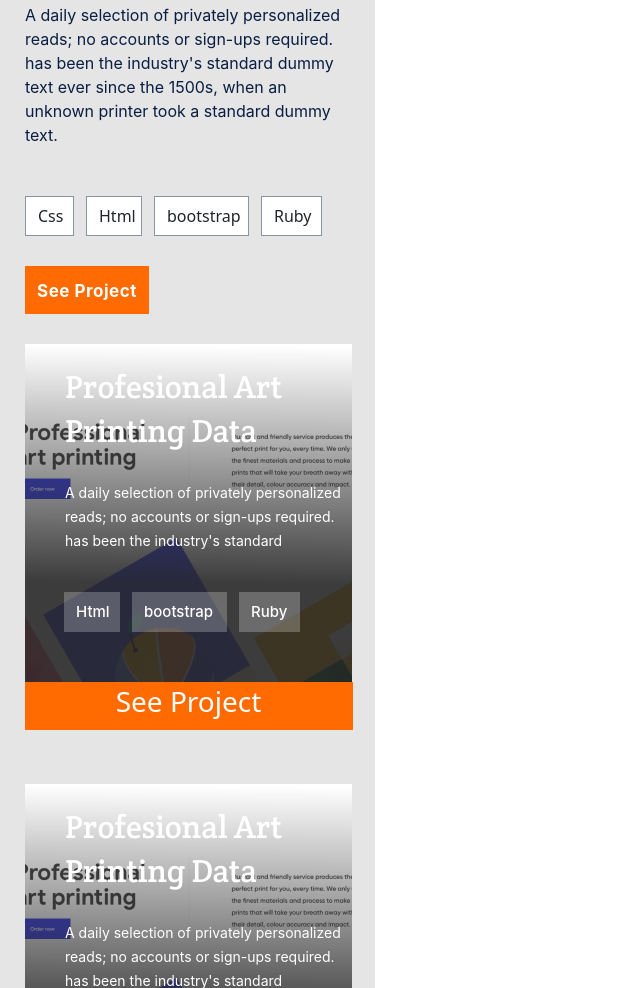
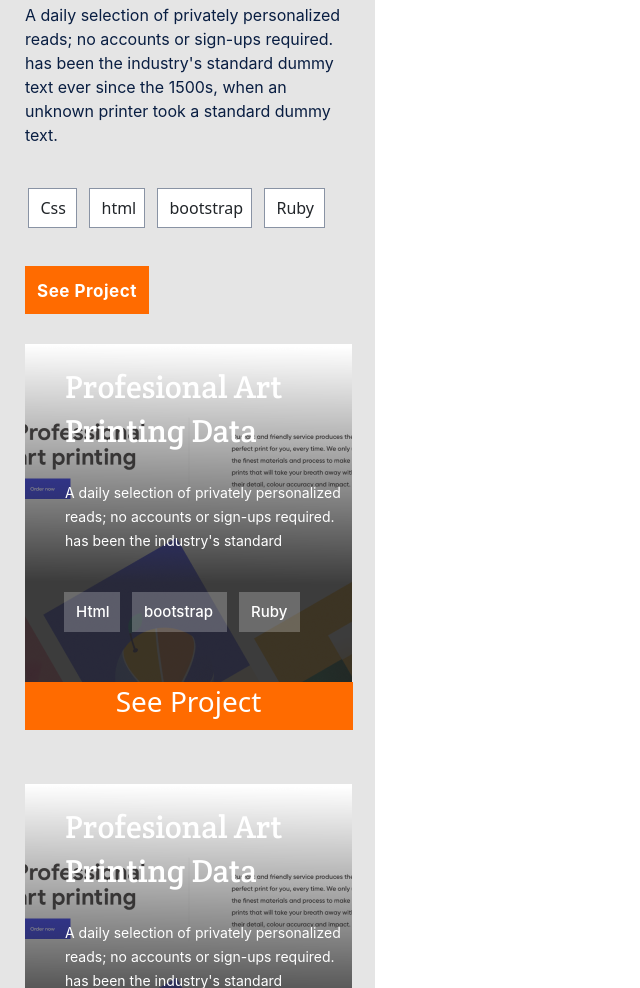
Before and after one commit to Lancelot-SO/my_portfolio, a website: page index.html in a window 1280 px wide. Shown: the part 1161-2149 px from the top of the page, without its empty margins (0-640 px from the left). Drawn offline with nearby package versions, Linux system fonts and the light colour scheme; a web font is replaced by a local one.

Commit message:
modified the list of technologies by using <ul> and <li> tags

```diff
--- a/index.html
+++ b/index.html
@@ -82,19 +82,15 @@
           when an unknown printer took a standard dummy text.
         </p>
       </div>
+
       <div class="tag">
-        <div class="tag-1">
-          <span>Css</span>
-        </div>
-        <div class="tag-2">
-          <span>Html</span>
-        </div>
-        <div class="tag-3">
-          <span>bootstrap</span>
-        </div>
-        <div class="tag-4">
-          <span>Ruby</span>
-        </div>
+        <ul>
+          <li>Css</li>
+          <li>html</li>
+          <li>bootstrap</li>
+          <li>Ruby</li>
+        </ul>
+      </div>
       </div>
       <div class="project-btn">
         <h4>See Project</h4>
--- a/styles.css
+++ b/styles.css
@@ -191,12 +191,23 @@
     display: flex;
     flex-direction: row;
     align-items: center;
+    justify-content: center;
     gap: 12px;
     width: 297px;
     height: 40px;
   }
 
-  .tag-1 {
+  .tag ul {
+    display: flex;
+    align-items: center;
+    flex-direction: row;
+    list-style: none;
+    justify-content: center;
+    gap: 12px;
+    margin-right: 27px;
+  }
+
+  .tag ul li:nth-child(1) {
     box-sizing: border-box;
     display: flex;
     flex-direction: row;
@@ -208,7 +219,7 @@
     border: 1px solid #8993a4;
   }
 
-  .tag-2 {
+  .tag ul li:nth-child(2) {
     box-sizing: border-box;
     display: flex;
     flex-direction: row;
@@ -220,7 +231,7 @@
     border: 1px solid #8993a4;
   }
 
-  .tag-3 {
+  .tag ul li:nth-child(3) {
     box-sizing: border-box;
     display: flex;
     flex-direction: row;
@@ -232,7 +243,7 @@
     border: 1px solid #8993a4;
   }
 
-  .tag-4 {
+  .tag ul li:nth-child(4) {
     box-sizing: border-box;
     display: flex;
     flex-direction: row;
@@ -702,7 +713,7 @@
   .project-btn h4 {
     width: 100px;
     height: 24px;
-    font-family: 'Inter', sans-serif;
+    font-family: "Inter", sans-serif;
     font-style: normal;
     font-weight: 700;
     font-size: 17px;
```
